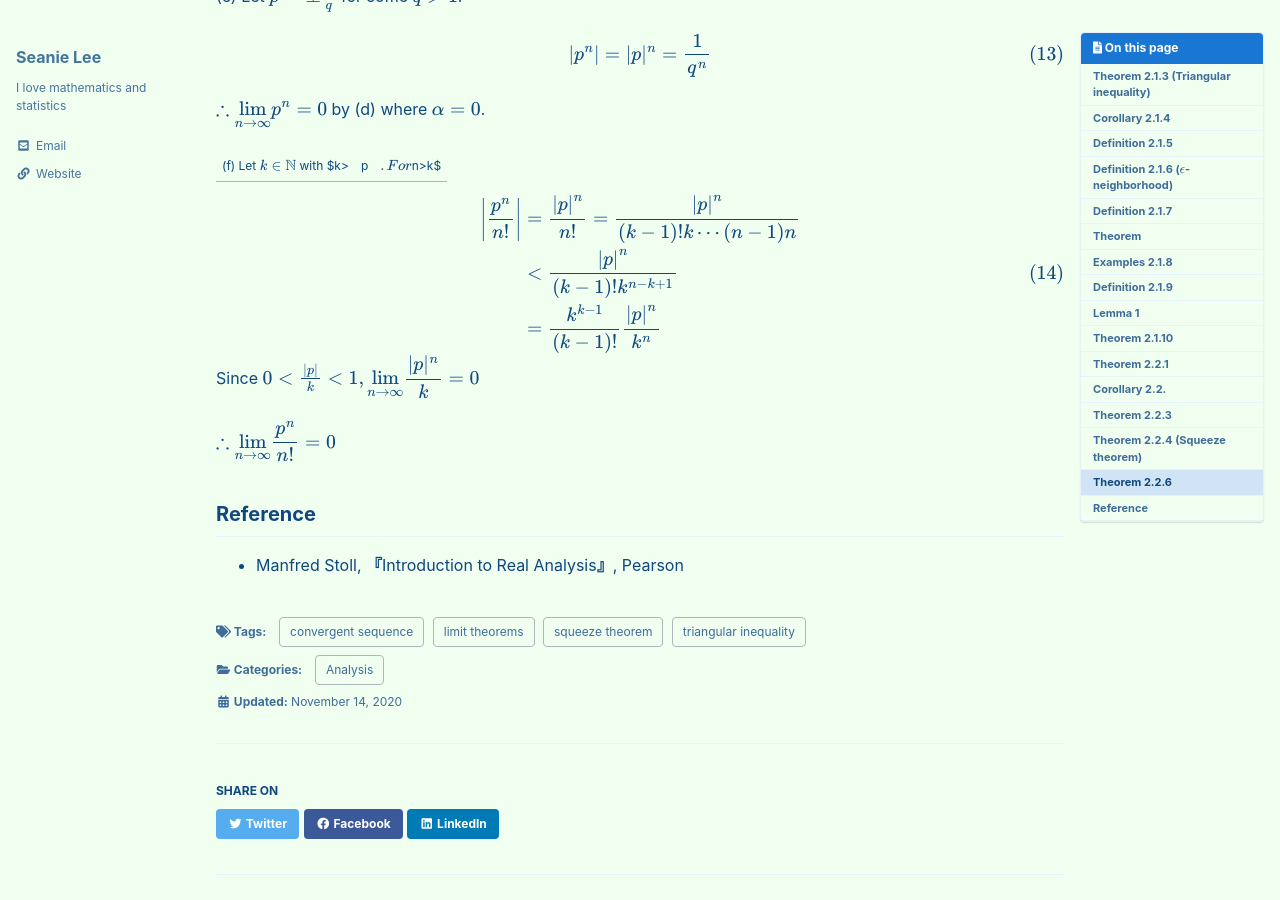
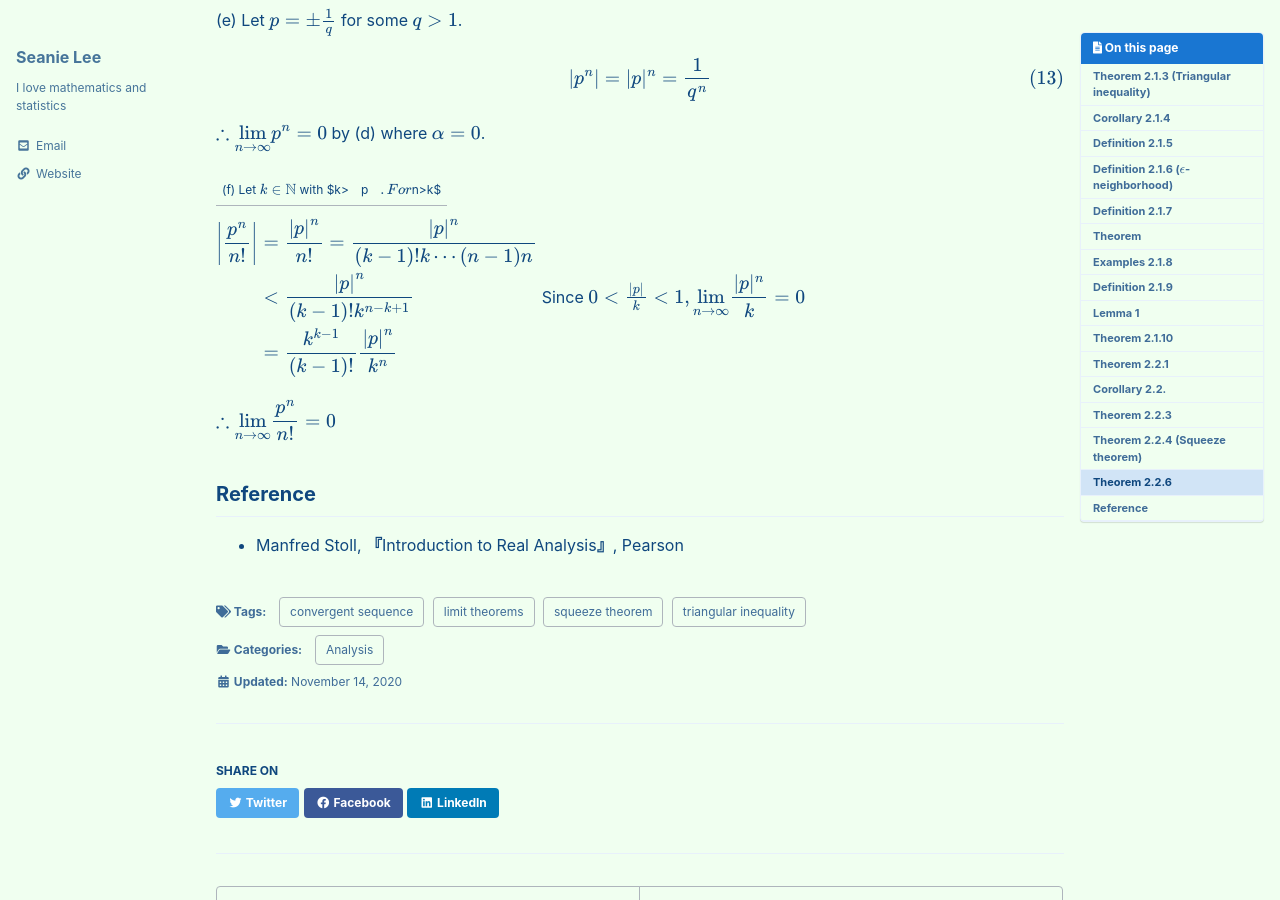
Before and after one commit to seanie12/blog, a Jekyll site: the page built from _posts/2020-11-14-sequence.md, in a window 1280 px wide and 900 px high, scrolled down 7685 px. Built offline with Jekyll 4.4.1, drawn with Linux system fonts in a browser that asks for light colours; cached includes are drawn as plain includes; formulas are drawn with MathJax 3; some of the changed text lies outside the part shown.

Commit message:
Update 2020-11-14-sequence.md

```diff
--- a/_posts/2020-11-14-sequence.md
+++ b/_posts/2020-11-14-sequence.md
@@ -413,13 +413,11 @@ $\therefore \displaystyle{\lim_{n\to\infty}}p^n=0$ by (d) where $\alpha=0$.
 (f) Let $k\in\mathbb{N}$ with $k>|p|$. For $n>k$
 
 $$
-\begin{align}
-\begin{split}
+\begin{align*}
 \left|\frac{p^n}{n!}\right| &= \frac{\left|p\right|^n}{n!} = \frac{\left|p\right|^n}{(k-1)!k\cdots (n-1)n}\\
 &< \frac{\left|p\right|^n}{(k-1)!k^{n-k+1}}\\
 &=\frac{k^{k-1}}{(k-1)!}\frac{\left|p\right|^n}{k^n}
-\end{split}
-\end{align}
+\end{align*}
 $$
 Since $0<\frac{|p|}{k}<1, \displaystyle{\lim_{n\to\infty}}\frac{|p|^n}{k}=0$
 
```
Also changed, not shown: other parts of _posts/2020-11-14-sequence.md (+1 -1 lines).
